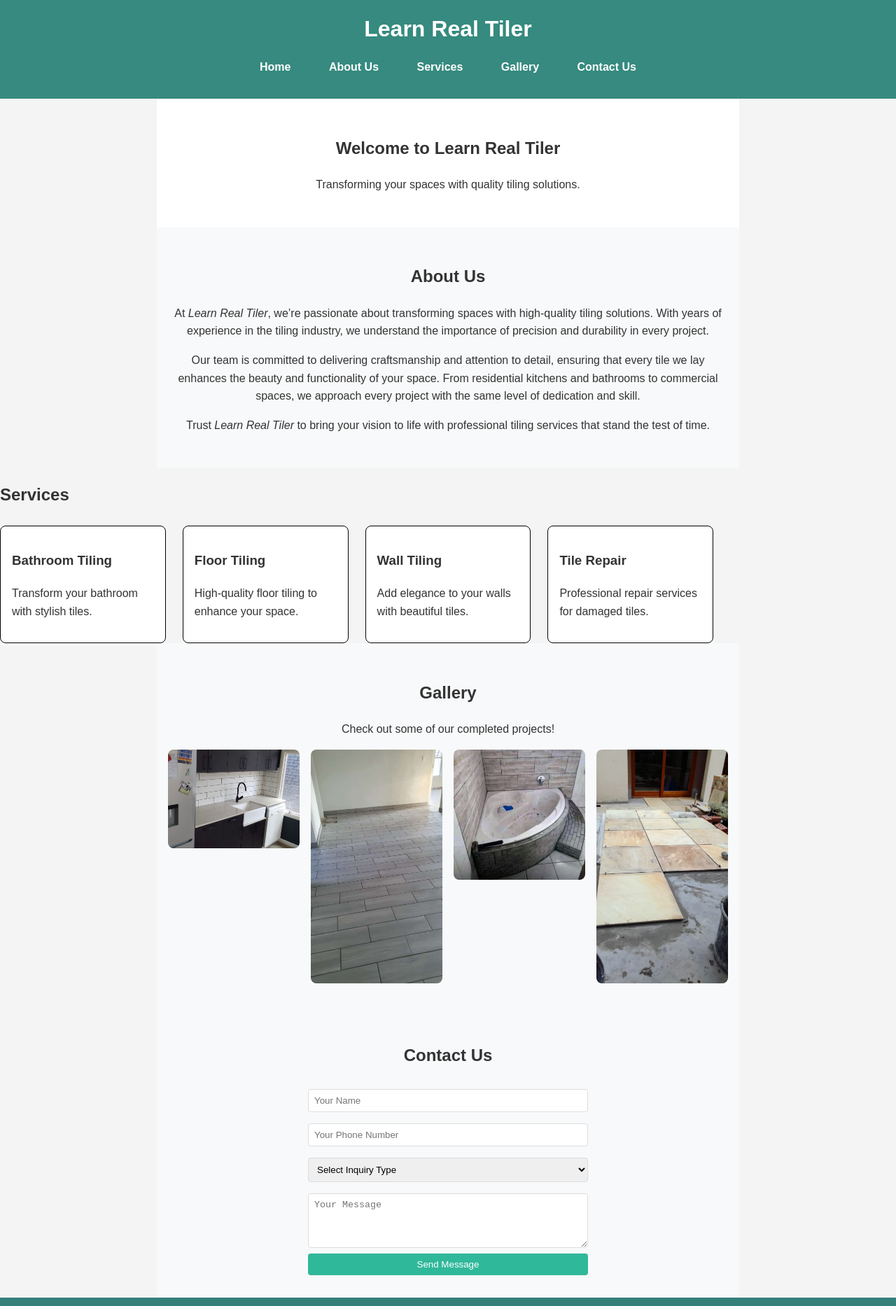
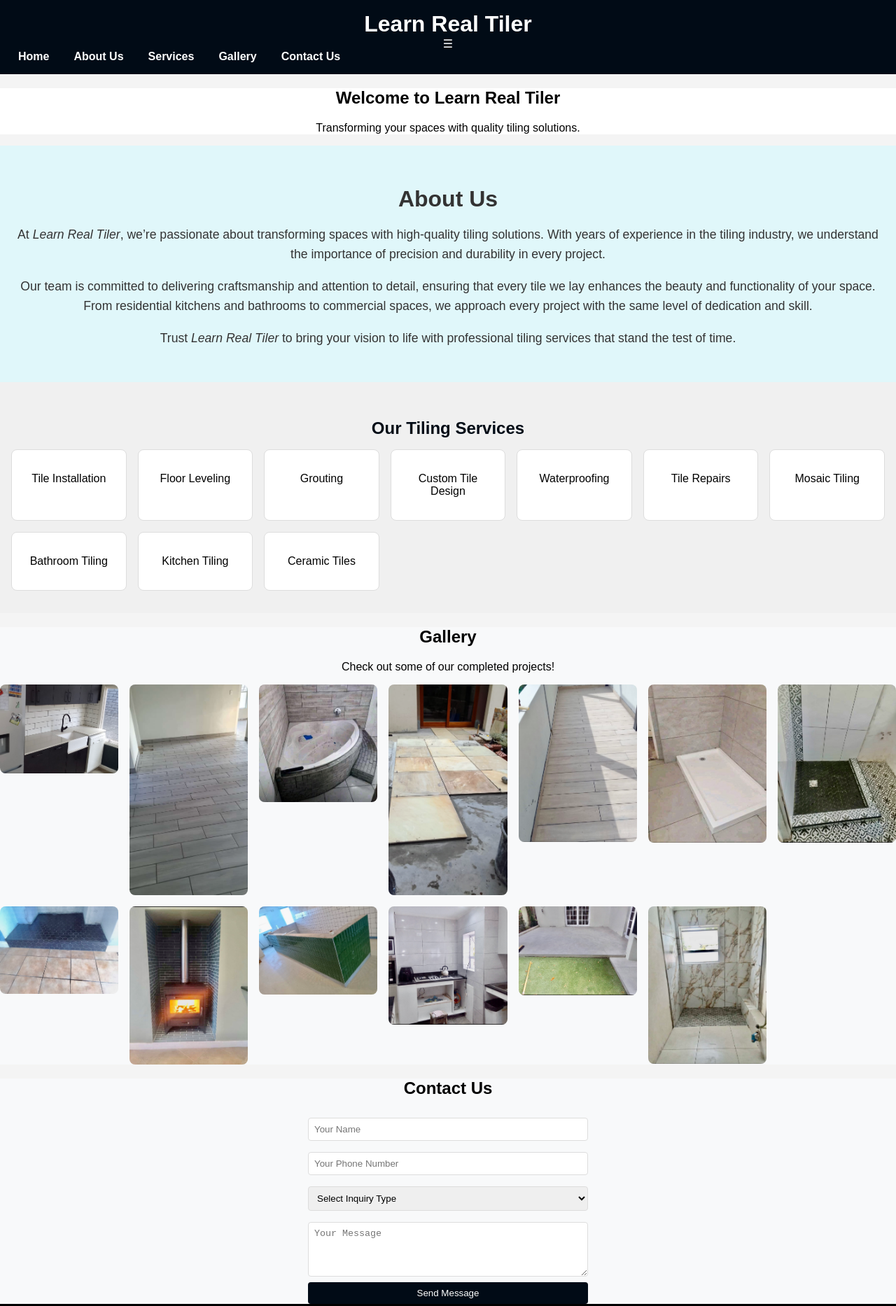
Before and after one commit to najmajinow/learnrealtiler, a plain HTML site: page index.html in a window 1280 px wide. Shown: the top 1866 px of the page at 70% size. Drawn offline with Linux system fonts and the light colour scheme.

Commit message:
Add files via upload

```diff
--- a/index.html
+++ b/index.html
@@ -10,7 +10,9 @@
 
     <header class="header">
         <h1>Learn Real Tiler</h1>
-        <nav class="nav">
+        <!--hamburger menu icon-->
+        <div class="menu icon" onclick="toggleMenu()">&#9776;</div>
+        <nav class="nav" id="navbar">
             <ul>
                 <li><a href="#home">Home</a></li>
                 <li><a href="#about">About Us</a></li>
@@ -19,6 +21,7 @@
                 <li><a href="#contact" id="contactBtn">Contact Us</a></li>
             </ul>
         </nav>
+
     </header>
 
     <!-- Home Section -->
@@ -47,27 +50,52 @@
 
 
 
-             <h2>Services</h2>
-<div class="service-grid
-">
+<div class="services">
+    <h2>Our Tiling Services</h2>
+    <div class="service-grid">
         <div class="service-item">
-                <h3>Bathroom Tiling</h3>
-                <p>Transform your bathroom with stylish tiles.</p>
+
+            <p>Tile Installation</p>
         </div>
         <div class="service-item">
-                <h3>Floor Tiling</h3>
-                <p>High-quality floor tiling to enhance your space.</p>
+
+            <p>Floor Leveling</p>
         </div>
         <div class="service-item">
-                <h3>Wall Tiling</h3>
-                <p>Add elegance to your walls with beautiful tiles.</p>
+
+            <p>Grouting</p>
         </div>
         <div class="service-item">
-                <h3>Tile Repair</h3>
-                <p>Professional repair services for damaged tiles.</p>
+
+            <p>Custom Tile Design</p>
+        </div>
+        <div class="service-item">
+
+            <p>Waterproofing</p>
+        </div>
+        <div class="service-item">
+
+            <p>Tile Repairs</p>
+        </div>
+        <div class="service-item">
+
+            <p>Mosaic Tiling</p>
+        </div>
+        <div class="service-item">
+
+            <p>Bathroom Tiling</p>
+        </div>
+        <div class="service-item">
+
+            <p>Kitchen Tiling</p>
+        </div>
+        <div class="service-item">
+
+            <p>Ceramic Tiles</p>
         </div>
     </div>
-    </section>
+</div>
+
 
     <section id="gallery" class="gallery">
         <h2>Gallery</h2>
@@ -76,7 +104,21 @@
             <img src="https://raw.githubusercontent.com/najmajinow/learnrealTiler/refs/heads/main/wall%20tiling.jpg" alt="wall tiling">
             <img src="https://raw.githubusercontent.com/najmajinow/learnrealTiler/refs/heads/main/floor%20tiling.PNG" alt="floor tiling">
             <img src="https://raw.githubusercontent.com/najmajinow/learnrealTiler/refs/heads/main/bathroom%20tiling.jpg" alt="bathroom tiling">
-            <img src="https://raw.githubusercontent.com/najmajinow/learnrealTiler/refs/heads/main/tile%20repair.PNG" alt="Tile repair">
+            <img src="https://raw.githubusercontent.com/najmajinow/learnrealTiler/refs/heads/main/tile%20repair.PNG
+            "alt="Tile repair">
+
+<img
+src="https://raw.githubusercontent.com/najmajinow/learnrealTiler/refs/heads/main/balcony%20tiling.jpg" alt=" balcony tiling">
+<img src="https://raw.githubusercontent.com/najmajinow/learnrealTiler/refs/heads/main/bathroom%20tiling%202.jpg " alt=" bathroom tiling 2">
+<img src="https://raw.githubusercontent.com/najmajinow/learnrealTiler/refs/heads/main/black%20bathroom%20tiling.jpg " alt=" black bathroom tiling">
+<img src="https://raw.githubusercontent.com/najmajinow/learnrealTiler/refs/heads/main/black%20tiling.jpg " alt=" black tiling">
+<img src="https://raw.githubusercontent.com/najmajinow/learnrealTiler/refs/heads/main/fire%20place%20tiling.jpg " alt=" fire place tiling">
+<img src="https://raw.githubusercontent.com/najmajinow/learnrealTiler/refs/heads/main/green%20bathroom.jpg " alt=" green bathroom tiling">
+<img src="https://raw.githubusercontent.com/najmajinow/learnrealTiler/refs/heads/main/kitchen%20tiling.jpg " alt=" kitchen tiling">
+<img src="https://raw.githubusercontent.com/najmajinow/learnrealTiler/refs/heads/main/pavement%20tiling.jpg " alt=" pavement tiling">
+<img src="https://raw.githubusercontent.com/najmajinow/learnrealTiler/refs/heads/main/white%20bathroom%20tiling.jpg " alt=" white bathroom tiling">
+
+
         </div>
     </section>
 
--- a/script.js
+++ b/script.js
@@ -38,3 +38,56 @@ contactForm.addEventListener('submit', (e) => {
     modal.style.display = 'flex';
     contactForm.reset();
 });
+
+function toggleMenu() {
+    const navbar = document.getElementById('navbar');
+    navbar.style.display = navbar.style.display === 'block' ? 'none' : 'block';
+}
+
+// Smooth scroll to section when clicking nav links
+document.querySelectorAll('.nav-link').forEach(link => {
+    link.addEventListener('click', function(e) {
+        e.preventDefault();
+        const targetId = this.getAttribute('href').substring(1);
+        const targetSection = document.getElementById(targetId);
+
+        window.scrollTo({
+            top: targetSection.offsetTop,
+            behavior: 'smooth'
+        });
+
+        // Close menu after clicking a link on mobile
+        const navbar = document.getElementById('navbar');
+        if (window.innerWidth <= 600) {
+            navbar.style.display = 'none';
+        }
+    });
+});
+// Select the About Us section
+const aboutSection = document.querySelector('.about');
+
+// Function to change background color on hover
+aboutSection.addEventListener('mouseenter', () => {
+    aboutSection.style.backgroundColor = '#ffd54f'; // Change to a warm yellow on hover
+    aboutSection.style.color = '#000'; // Darker text for contrast
+});
+
+aboutSection.addEventListener('mouseleave', () => {
+    aboutSection.style.backgroundColor = '#e0f7fa'; // Revert to original color
+    aboutSection.style.color = '#333';
+});
+
+// Function to change color when section is in view on scroll
+window.addEventListener('scroll', () => {
+    const sectionPosition = aboutSection.getBoundingClientRect().top;
+    const screenPosition = window.innerHeight;
+
+    // If the section is within the viewport
+    if (sectionPosition < screenPosition) {
+        aboutSection.style.backgroundColor = '#b2ebf2'; // Light blue color when in view
+        aboutSection.style.color = '#333';
+    } else {
+        aboutSection.style.backgroundColor = '#e0f7fa'; // Revert to initial color when out of view
+        aboutSection.style.color = '#333';
+    }
+});
--- a/style.css
+++ b/style.css
@@ -3,102 +3,167 @@ body {
     font-family: Arial, sans-serif;
     margin: 0;
     padding: 0;
-    line-height: 1.6;
     background-color: #f4f4f4;
-    color: #333; /* Default text color */
 }
 
 /* Header Styles */
 .header {
-    background: #368a7f;
+    background: #010b16;
     color: #fff;
-    padding: 1rem 0;
+    padding: 1rem;
     text-align: center;
+    position: relative;
 }
 
 .header h1 {
     margin: 0;
 }
 
-.header .nav {
-    margin-top: 10px;
+/* Menu Icon for Mobile */
+.menu-icon {
+    font-size: 1.5em;
+    color: #fff;
+    cursor: pointer;
+    display: none;
+    position: absolute;
+    top: 15px;
+    right: 20px;
 }
 
-.header .nav ul {
+/* Navigation Menu */
+.nav ul {
     list-style: none;
     padding: 0;
+    margin: 0;
+    display: flex;
+    gap: 15px;
 }
 
-.header .nav ul li {
+.nav ul li {
     display: inline;
-    margin: 0 15px;
 }
 
-.header .nav ul li a {
+.nav ul li a {
     color: #fff;
     text-decoration: none;
     font-weight: bold;
-    transition: color 0.3s, background-color 0.3s; /* Smooth transition */
-    padding: 5px 10px; /* Padding for better click area */
-    border-radius: 4px; /* Rounded corners */
+    padding: 5px 10px;
 }
 
-.header .nav ul li a:hover {
-    color: #c90e17; /* Change to highlight color on hover */
+.nav ul li a.active, .nav ul li a:hover {
+    background-color: #c90e17;
+    color: #fff;
+    border-radius: 5px;
+    transition: background-color 0.3s ease;
 }
 
-.header .nav ul li a.active {
-    background-color: #c90e17; /* Background color when active */
-    color: #fff; /* Text color for active link */
+/* Mobile Menu */
+@media (max-width: 600px) {
+    .menu-icon {
+        display: block;
+    }
+
+    .nav {
+        display: none;
+        position: absolute;
+        top: 60px;
+        right: 0;
+        background-color: #010b16;
+        width: 100%;
+        text-align: center;
+    }
+
+    .nav ul {
+        flex-direction: column;
+    }
+
+    .nav ul li {
+        display: block;
+        margin: 10px 0;
+    }
 }
 
-/* Sections */
-section {
+/* Section Styles */
+.section {
     padding: 2rem 1rem;
     margin: 0 auto;
     max-width: 800px;
 }
 
 /* Home section */
-.home { background:white;
+.home {
+    background: white;
     text-align: center;
+}
 
+/* About Us Section */
+.about {
+    background: #e0f7fa; /* Updated to a light teal for a fresh look */
+    color: #333; /* Dark text for better readability */
+    text-align: center;
+    padding: 2rem 1rem;
+    transition: background-color 0.5s ease, color 0.5s ease; /* Smooth transition */
+}
+
+.about h2 {
+    font-size: 2rem;
+    margin-bottom: 1rem;
+}
+
+.about p {
+    font-size: 1.1rem;
+    line-height: 1.6;
 }
 
 
-
-/* About Us Section */
-.about {
-    background: #f8f9fa;
+/* Services Section */
+.services {
+    background: #f0f0f0; /* Light background for contrast */
+    padding: 2rem 1rem;
     text-align: center;
 }
 
-/* Services Section */
-.services {
-    background:gainsboro;
-    text-align: center;
+.services h2 {
+    margin-bottom: 1rem;
+    color: #010b16; /* Dark color for the heading */
 }
 
+/* Service Grid */
 .service-grid {
     display: grid;
-    grid-template-columns: repeat(auto-fill, minmax(200px, 1fr));
-    gap: 1.5rem;
-    margin-top: 1.5rem;
+    grid-template-columns: repeat(auto-fill, minmax(150px, 1fr)); /* Responsive grid */
+    gap: 1rem;
+    margin-top: 1rem;
 }
 
+/* Service Item */
 .service-item {
-    background: white;
-    border: 1px solid black;
-    border-radius: 8px;
+    background: white; /* White background for each service item */
+    border: 1px solid #ddd; /* Light border for better visibility */
+    border-radius: 8px; /* Rounded corners */
     padding: 1rem;
-    box-shadow: 0 2px 5px white;
-    transition: transform 0.3s, box-shadow 0.3s; /* Smooth transition */
+    transition: transform 0.3s, box-shadow 0.3s; /* Smooth hover effect */
+    text-align: center; /* Center align text */
+}
+
+.service-icon {
+    width: 50px; /* Adjust icon size */
+    height: auto; /* Maintain aspect ratio */
+    margin-bottom: 0.5rem; /* Space between icon and text */
 }
 
 .service-item:hover {
     transform: scale(1.05); /* Scale effect on hover */
-    box-shadow: 0 4px 10px white; /* Enhanced shadow on hover */
+    box-shadow: 0 4px 10px rgba(0, 0, 0, 0.2); /* Enhanced shadow on hover */
 }
+
+/* Responsive Styles */
+@media (max-width: 600px) {
+    .service-grid {
+        grid-template-columns: repeat(auto-fill, minmax(100px, 1fr)); /* Adjust for smaller screens */
+    }
+}
+
 
 /* Gallery Section */
 .gallery {
@@ -118,7 +183,6 @@ section {
     height: auto;
     border-radius: 8px;
 }
-
 
 /* Contact Section */
 .contact {
@@ -144,16 +208,16 @@ section {
 
 .contact form button {
     padding: 0.5rem;
-    background: #30b89a;
+    background: #010b16;
     color: #fff;
     border: none;
     border-radius: 4px;
     cursor: pointer;
-    transition: background 0.3s; /* Smooth transition */
+    transition: background 0.3s;
 }
 
 .contact form button:hover {
-    background: #010913;
+    background: #c90e17;
 }
 
 /* Modal Styles */
@@ -193,7 +257,7 @@ section {
 footer {
     text-align: center;
     padding: 1rem 0;
-    background: #36807c;
+    background: #000;
     color: #fff;
 }
 
```
Lines whose indentation alone changed are shown as unchanged.
